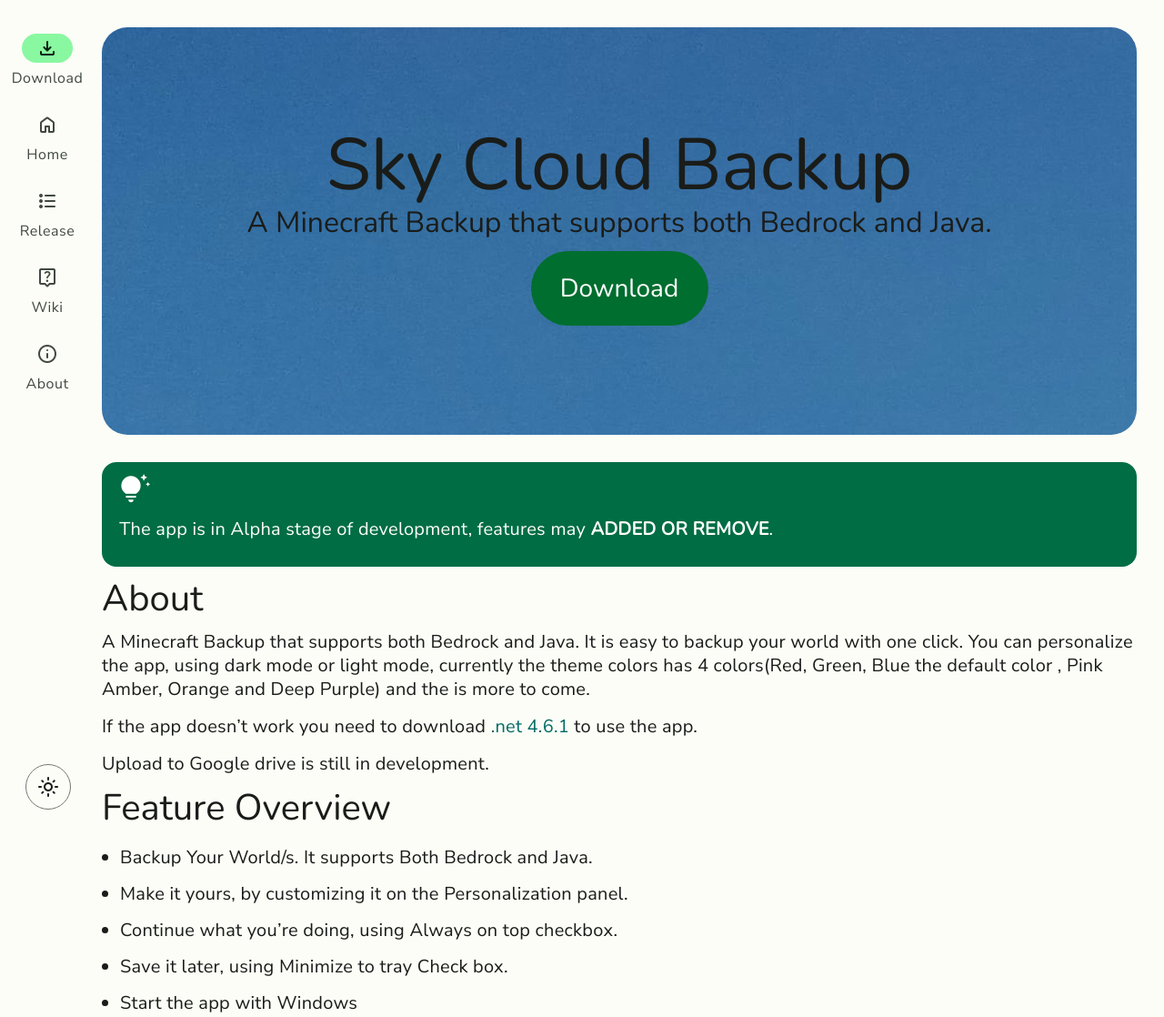
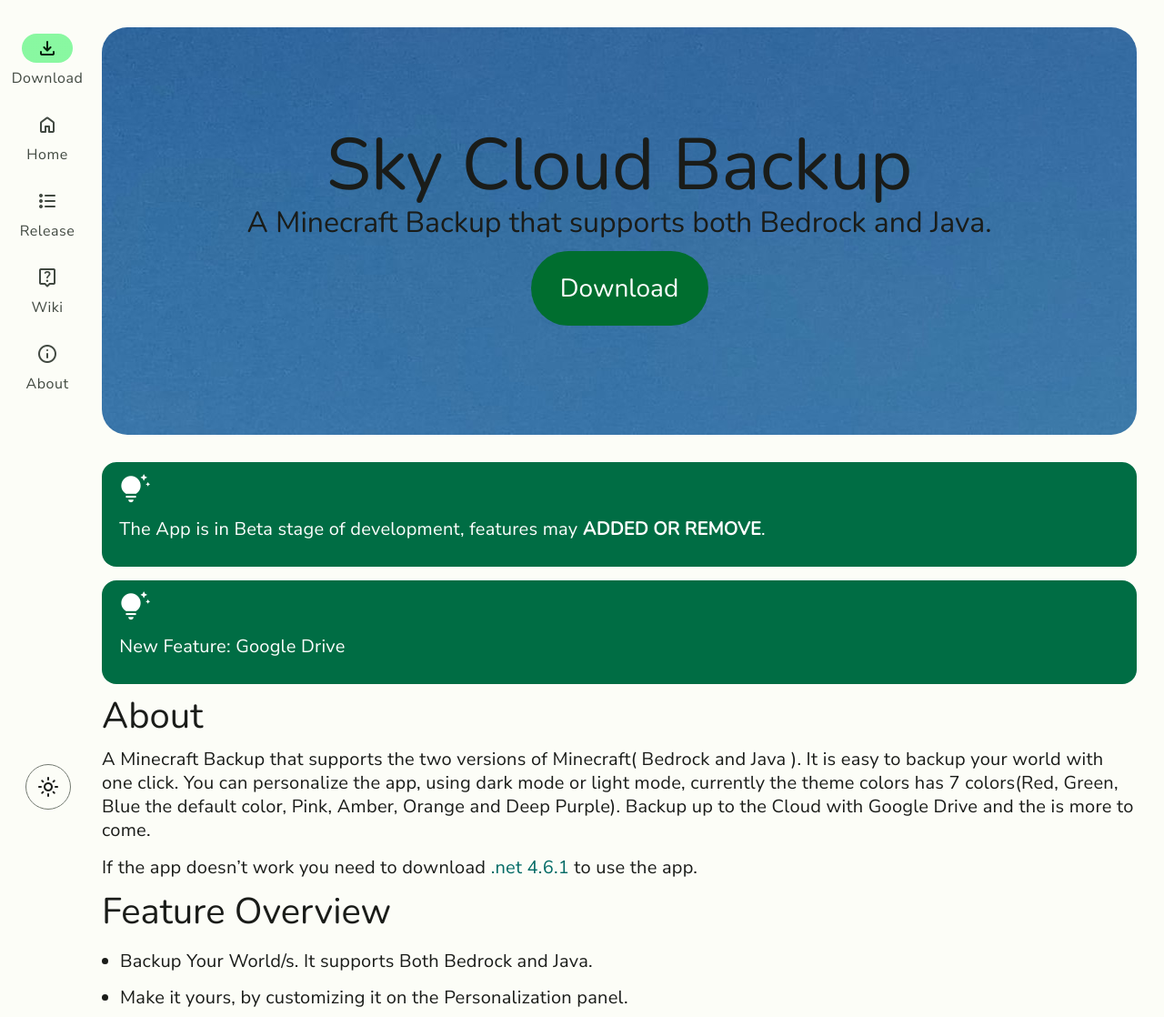
Before and after one commit to AzielLans/Sky-Cloud-Backup, a Jekyll site: the page built from home.md, in a window 1280 px wide. Shown: the top 1118 px of the page at 91% size. Built offline with Jekyll 4.4.1, drawn with Linux system fonts in a browser that asks for light colours; some of the changed text lies outside the part shown; grey boxes are pictures that could not be loaded.

Commit message:
Beta 0.5 Update

```diff
--- a/_sass/custom/layout.scss
+++ b/_sass/custom/layout.scss
@@ -23,7 +23,7 @@
         }
 
         &:nth-child(odd) {
-            background: var(--md-sys-elevation-level1);
+            background: var(--md-sys-elevation-level3);
             flex-direction: row-reverse;
             h1 {
                 margin-right: auto;
--- a/home.md
+++ b/home.md
@@ -6,19 +6,17 @@ home: true
 banner_title: Sky Cloud Backup
 banner_description: A Minecraft Backup that supports both Bedrock and Java.
 ---
-> The app is in Alpha stage of development, features may **ADDED OR REMOVE**.
+> The App is in Beta stage of development, features may **ADDED OR REMOVE**.
+{: .prompt-tip }
+> New Feature: Google Drive
 {: .prompt-tip }
 
 # About
-A Minecraft Backup that supports both Bedrock and Java. It is easy to backup your world with one click. You can
-personalize the app, using dark mode or light mode, currently the theme colors has 4 colors(Red, Green, Blue the default
-color , Pink Amber, Orange and Deep Purple) and the is more to come.
+A Minecraft Backup that supports the two versions of Minecraft( Bedrock and Java ). It is easy to backup your world with one click. You can personalize the app, using dark mode or light mode, currently the theme colors has 7 colors(Red, Green, Blue the default color, Pink, Amber, Orange and Deep Purple). Backup up to the Cloud with Google Drive and the is more to come.
 
 
-If the app doesn't work you need to download [.net
-4.6.1](https://www.microsoft.com/en-us/download/details.aspx?id=49982) to use the app.
+If the app doesn't work you need to download [.net 4.6.1](https://www.microsoft.com/en-us/download/details.aspx?id=49982) to use the app.
 
-Upload to Google drive is still in development.
 
 
 # Feature Overview
@@ -28,6 +26,7 @@ Upload to Google drive is still in development.
 - Continue what you're doing, using Always on top checkbox.
 - Save it later, using Minimize to tray Check box.
 - Start the app with Windows
+- Backup to the Cloud with Google Drive
 
 <div class="zebra-wrapper">
     <div class="zebra">
```
Also changed, not shown: About.md (+5 -8 lines), _posts/2023-03-01-Alpha-04.md (+1 -1 lines), _posts/2023-03-4-Beta-0.5.md (added, +16 -0 lines), docs/about.md (deleted, +0 -23 lines).
